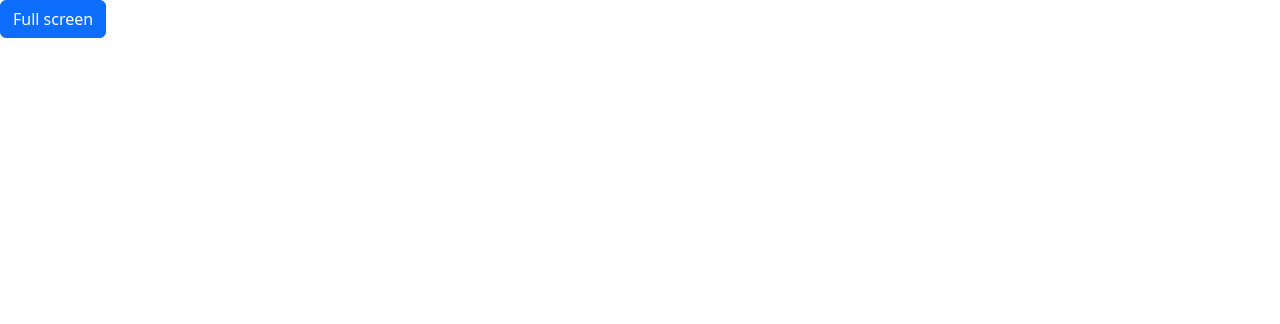
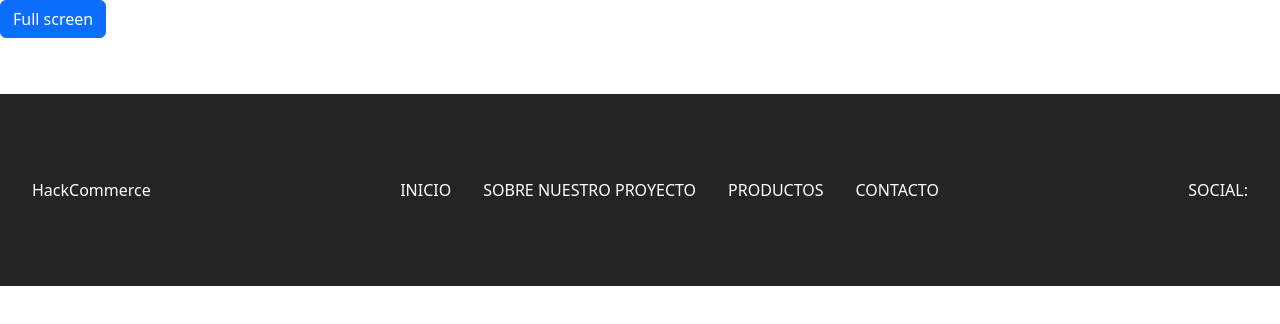
Before and after one commit to rodrigobeiro-31/E-commerce-Front, a React (Vite) app: page /iniciar-sesion in a window 1280 px wide. Shown: the top 324 px of the page. Built offline with nearby package versions, Linux system fonts and the light colour scheme.

Commit message:
Footer
Quedó el footer mediopelon nada más

```diff
--- a/src/App.jsx
+++ b/src/App.jsx
@@ -2,9 +2,10 @@ import "./App.css";
 import { Routes, Route } from "react-router-dom";
 import Home from "./components/Home";
 import About from "./components/About";
-
 import ModalRegister from "./components/ModalRegister";
 import ModalLogin from "./components/ModalLogin";
+import Footer from "./components/Footer";
+
 function App() {
   return (
     <>
@@ -14,6 +15,7 @@ function App() {
         <Route path="/registro" element={<ModalRegister />} />
         <Route path="/iniciar-sesion" element={<ModalLogin />} />
       </Routes>
+      <Footer />
     </>
   );
 }
--- /dev/null
+++ b/src/components/Footer.css
@@ -0,0 +1,13 @@
+footer {
+  background-color: #242424;
+  height: 12rem;
+  padding: 0 2rem;
+}
+
+.footer-links {
+  color: white;
+}
+
+.footer-links:hover {
+  color: rgb(226, 226, 226);
+}
--- /dev/null
+++ b/src/components/Footer.jsx
@@ -0,0 +1,27 @@
+import { NavLink } from "react-router-dom";
+import "./Footer.css";
+
+function Footer() {
+  return (
+    <footer className="d-flex justify-content-between align-items-center mt-5 text-white">
+      <div className="">HackCommerce</div>
+      <div className="nav">
+        <NavLink to="#" className="nav-link py-1 footer-links">
+          INICIO
+        </NavLink>
+        <NavLink to="#" className="nav-link py-1 footer-links">
+          SOBRE NUESTRO PROYECTO
+        </NavLink>
+        <NavLink to="# " className="nav-link py-1 footer-links">
+          PRODUCTOS
+        </NavLink>
+        <NavLink to="#" className="nav-link py-1 footer-links">
+          CONTACTO
+        </NavLink>
+      </div>
+      <div>SOCIAL:</div>
+    </footer>
+  );
+}
+
+export default Footer;
```
